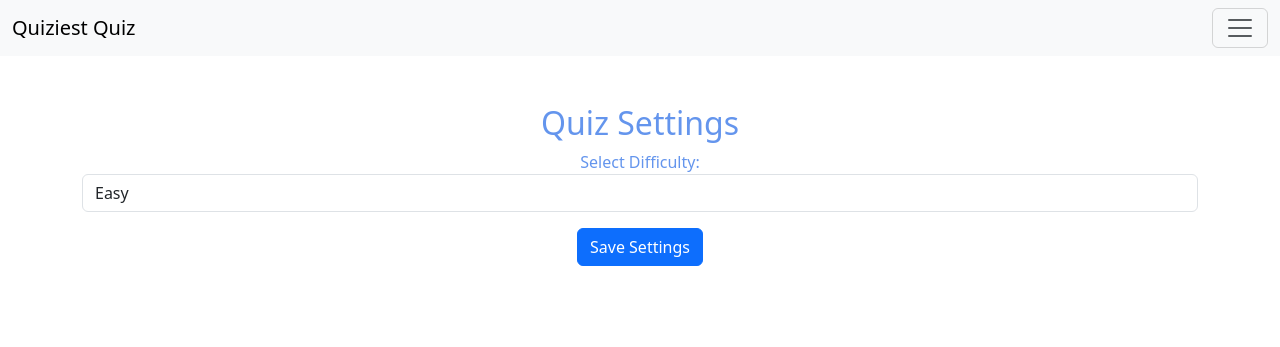
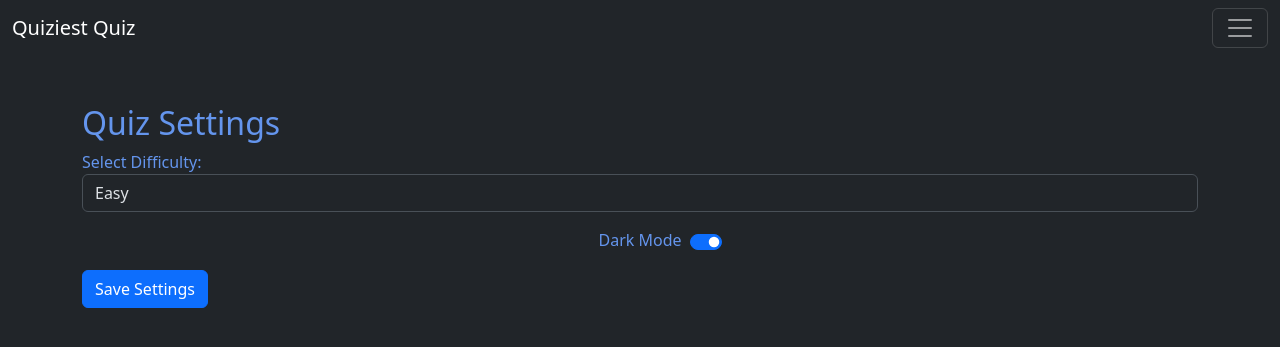
Before and after one commit to IceuMonkey/L3DGT-QuizApp, a Flask app: page /settings in a window 1280 px wide. Shown: the top 347 px of the page. Run offline with Flask 3, Linux system fonts and the light colour scheme; a user stored in the database is signed in.

Commit message:
SPRINT 6 COMMIT

```diff
--- a/website/auth/models.py
+++ b/website/auth/models.py
@@ -11,7 +11,8 @@ class users(db.Model, UserMixin):
     password = db.Column("password", db.String, nullable=False)
     best_streak = db.Column("best_streak", db.Integer, db.CheckConstraint('best_streak >= 0', name='check_best_streak_positive'))
     total_solved = db.Column("total_solved", db.Integer, db.CheckConstraint('total_solved >= 0', name='check_total_solved_positive'), default=0)
-    difficulty = db.Column("difficulty", db.Integer)
+    difficulty = db.Column("difficulty", db.Integer, default=2) # Default Medium Difficulty
+    theme = db.Column(db.String(10), default='dark') # Default Dark Mode
 
     __table_args__ = (
         db.UniqueConstraint('name', name='uq_user_name'),
--- a/website/config.py
+++ b/website/config.py
@@ -7,3 +7,4 @@ class Config:
     SQLALCHEMY_DATABASE_URI = 'sqlite:///users.sqlite3'
     SQLALCHEMY_TRACK_MODIFICATIONS = False # Removes warning when database if is modified
     PERMANENT_SESSION_LIFETIME = timedelta(minutes=5) # Will keep data in session for 5 minutes after closing app
+    LOGIN_VIEW = 'auth.login'
--- a/website/quiz/quiz.py
+++ b/website/quiz/quiz.py
@@ -9,7 +9,7 @@ import random
 quiz_bp = Blueprint('quiz', __name__, template_folder='../templates')
 quiz = quiz_bp
 
-# Time allowed to answer question per dificulty
+# Time allowed to answer question per dificulty (sec)
 difficulty_time_limits = {
     1: 15, # Easy
     2: 10, # Medium
--- a/website/settings.py
+++ b/website/settings.py
@@ -11,12 +11,24 @@ settings = settings_bp
 def settings():
     if request.method == 'POST':
         difficulty = request.form.get('difficulty')
+        dark_mode = 'dark' if request.form.get('dark_mode') else 'light'
+
+        # Get the current User
         user = users.query.filter_by(id=session['user_id']).first()
+
         if user:
+            # Update Found USer Settings
             user.difficulty = int(difficulty)
+            user.theme = dark_mode
             db.session.commit()
+
         return redirect(url_for('settings.settings'))
 
+    # Get the current User
     user = users.query.filter_by(id=session['user_id']).first()
-    current_difficulty = user.difficulty if user else 2
-    return render_template('settings.html', current_difficulty=current_difficulty)
+
+    # Prepopulate with current settings
+    current_difficulty = user.difficulty if user else 2  # Default to 'Medium' (difficulty 2)
+    current_theme = user.theme if user else 'dark'  # Default to 'dark' theme
+
+    return render_template('settings.html', current_difficulty=current_difficulty, current_theme=current_theme)
--- a/website/static/style.css
+++ b/website/static/style.css
@@ -1,4 +1,20 @@
 body {
-    text-align: center;
     color: cornflowerblue;
 }
+
+html {
+    transition: background-color 0.3s ease, color 0.3s ease;
+  }
+
+:root {
+    --bs-primary: #007bff; /* Blue as the primary color */
+  }
+
+  /* Dark mode styles */
+.dark-mode {
+    background-color: #121212;
+    color: #ffffff;
+  }
+
+
+  /* Fancy Stuff */
--- a/website/templates/base.html
+++ b/website/templates/base.html
@@ -8,12 +8,16 @@
     <!-- Styling Sheet -->
     <link rel="stylesheet" href="https://cdn.jsdelivr.net/npm/bootstrap@5.3.3/dist/css/bootstrap.min.css"> <!-- Bootstrap CSS CDN link -->
     <link rel="stylesheet" type='text/css' href="{{ url_for('static', filename='style.css')}}"> <!--Static Style Sheet-->
+
     {% block extra_css %}{% endblock %} <!-- Block for page specific Static CSS -->
+
+    <style></style>
+
+
 </head>
 <body>
-
     <!-- NAV BAR -->
-    <nav class="navbar bg-light sticky-top">
+    <nav class="navbar sticky-top">
       <div class="container-fluid">
         <a class="navbar-brand" href="#">Quiziest Quiz</a>
         <button class="navbar-toggler" type="button" data-bs-toggle="offcanvas" data-bs-target="#offcanvasNavbar" aria-controls="offcanvasNavbar">
@@ -47,7 +51,6 @@
       </div>
     </nav>
 
-
     <!-- Page Specific content -->
     <div class="container-fluid">
       {% block content %}
@@ -58,6 +61,29 @@
     <!-- Bootstrap JS CDN -->
     <script src="https://cdn.jsdelivr.net/npm/@popperjs/core@2.11.8/dist/umd/popper.min.js" integrity="sha384-I7E8VVD/ismYTF4hNIPjVp/Zjvgyol6VFvRkX/vR+Vc4jQkC+hVqc2pM8ODewa9r" crossorigin="anonymous"></script>
     <script src="https://cdn.jsdelivr.net/npm/bootstrap@5.3.3/dist/js/bootstrap.min.js" integrity="sha384-0pUGZvbkm6XF6gxjEnlmuGrJXVbNuzT9qBBavbLwCsOGabYfZo0T0to5eqruptLy" crossorigin="anonymous"></script>
-    {% block scripts %}{% endblock %}
+
+    {% block scripts %}
+    <script>
+        document.addEventListener('DOMContentLoaded', (event) => {
+            const htmlElement = document.documentElement;
+            const switchElement = document.getElementById('darkModeSwitch');
+
+            // Set the default theme to dark if no setting is found in local storage
+            const currentTheme = localStorage.getItem('bsTheme') || 'dark';
+            htmlElement.setAttribute('data-bs-theme', currentTheme);
+            switchElement.checked = currentTheme === 'dark';
+
+            switchElement.addEventListener('change', function () {
+                if (this.checked) {
+                    htmlElement.setAttribute('data-bs-theme', 'dark');
+                    localStorage.setItem('bsTheme', 'dark');
+                } else {
+                    htmlElement.setAttribute('data-bs-theme', 'light');
+                    localStorage.setItem('bsTheme', 'light');
+                }
+            });
+        });
+    </script>
+    {% endblock %}
 </body>
 </html>
--- a/website/templates/settings.html
+++ b/website/templates/settings.html
@@ -1,3 +1,4 @@
+<!-- settings.html -->
 {% extends "base.html" %}
 {% block title %}Settings{% endblock %}
 {% block extra_css %}{% endblock %}
@@ -5,16 +6,48 @@
 <div class="container mt-5">
     <h2>Quiz Settings</h2>
     <form method="POST" action="{{ url_for('settings.settings') }}">
+
+        <!-- Difficulty Selector -->
         <div class="form-group">
             <label for="difficulty">Select Difficulty:</label>
-            <select class="form-control" id="difficulty" name="difficulty">
+            <select class="form-control" id="difficulty" name="difficulty" data-bs-placement="right" title="Select your Quiz Difficulty">
                 <option value="1" {% if current_difficulty == 1 %}selected{% endif %}>Easy</option>
                 <option value="2" {% if current_difficulty == 2 %}selected{% endif %}>Medium</option>
                 <option value="3" {% if current_difficulty == 3 %}selected{% endif %}>Hard</option>
                 <option value="4" {% if current_difficulty == 4 %}selected{% endif %}>Extreme</option>
             </select>
         </div>
+
+        <!-- Dark Mode Toggle -->
+        <div class="form-check form-switch mt-3 d-flex justify-content-center align-items-center">
+            <label class="form-check-label me-5" for="darkModeSwitch">Dark Mode</label>
+            <input class="form-check-input" type="checkbox" id="darkModeSwitch" name="dark_mode" {% if current_theme == 'dark' %}checked{% endif %} aria-label="Switch between light and dark mode" data-bs-toggle="tooltip" data-bs-placement="right" title="Switch between light and dark mode">
+        </div>
+
         <button type="submit" class="btn btn-primary mt-3">Save Settings</button>
     </form>
 </div>
 {% endblock %}
+{% block scripts %}
+<script>
+    document.addEventListener('DOMContentLoaded', (event) => {
+        const htmlElement = document.documentElement;
+        const switchElement = document.getElementById('darkModeSwitch');
+
+        // Set the default theme to dark if no setting is found in local storage
+        const currentTheme = localStorage.getItem('bsTheme') || 'dark';
+        htmlElement.setAttribute('data-bs-theme', currentTheme);
+        switchElement.checked = currentTheme === 'dark';
+
+        switchElement.addEventListener('change', function () {
+            if (this.checked) {
+                htmlElement.setAttribute('data-bs-theme', 'dark');
+                localStorage.setItem('bsTheme', 'dark');
+            } else {
+                htmlElement.setAttribute('data-bs-theme', 'light');
+                localStorage.setItem('bsTheme', 'light');
+            }
+        });
+    });
+</script>
+{% endblock %}
```
Also changed, not shown: migrations/versions/87f52ec7be80_add_theme_column.py (added, +34 -0 lines), website/__init__.py (+5 -2 lines), instance/users.sqlite3.
